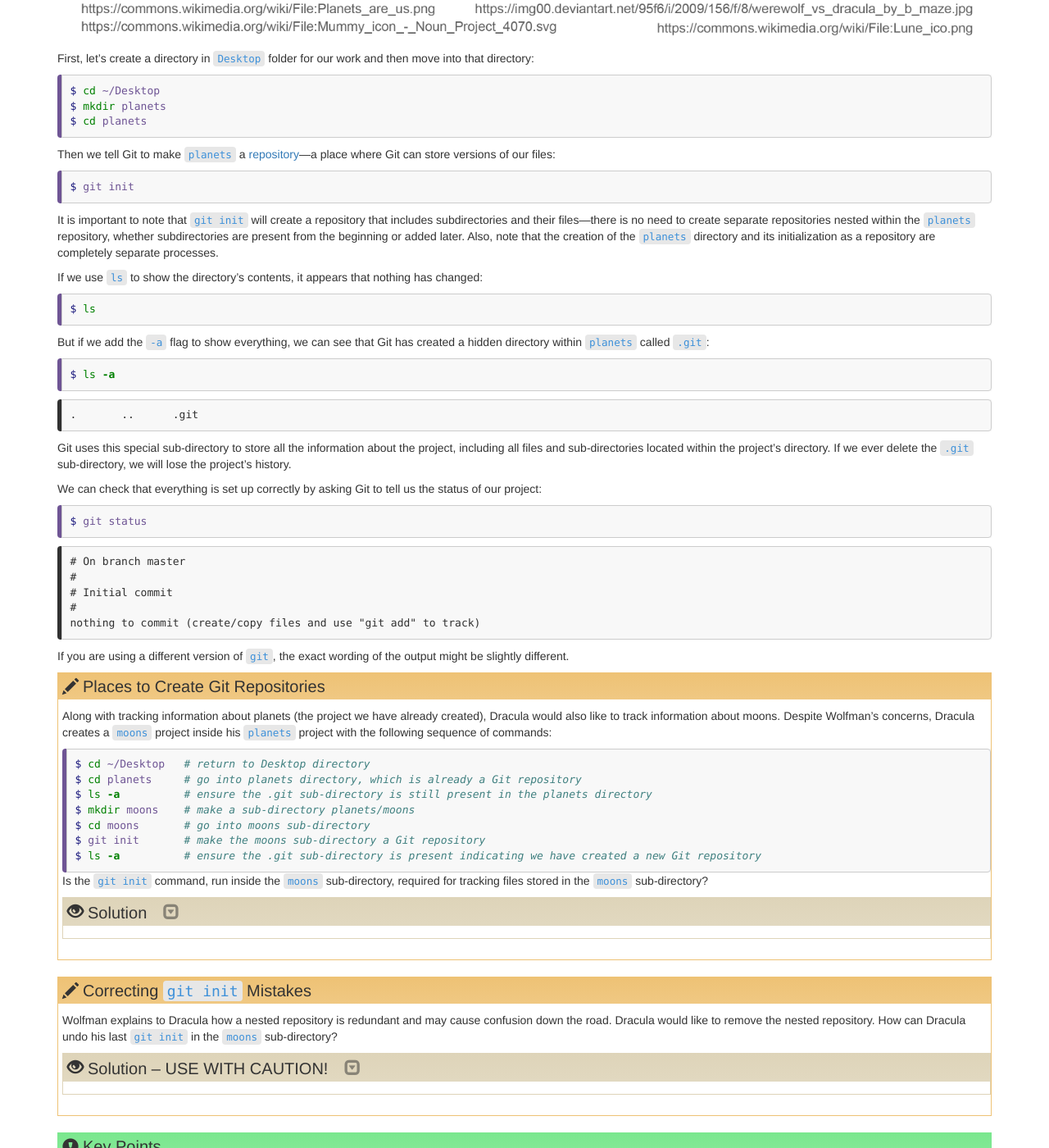
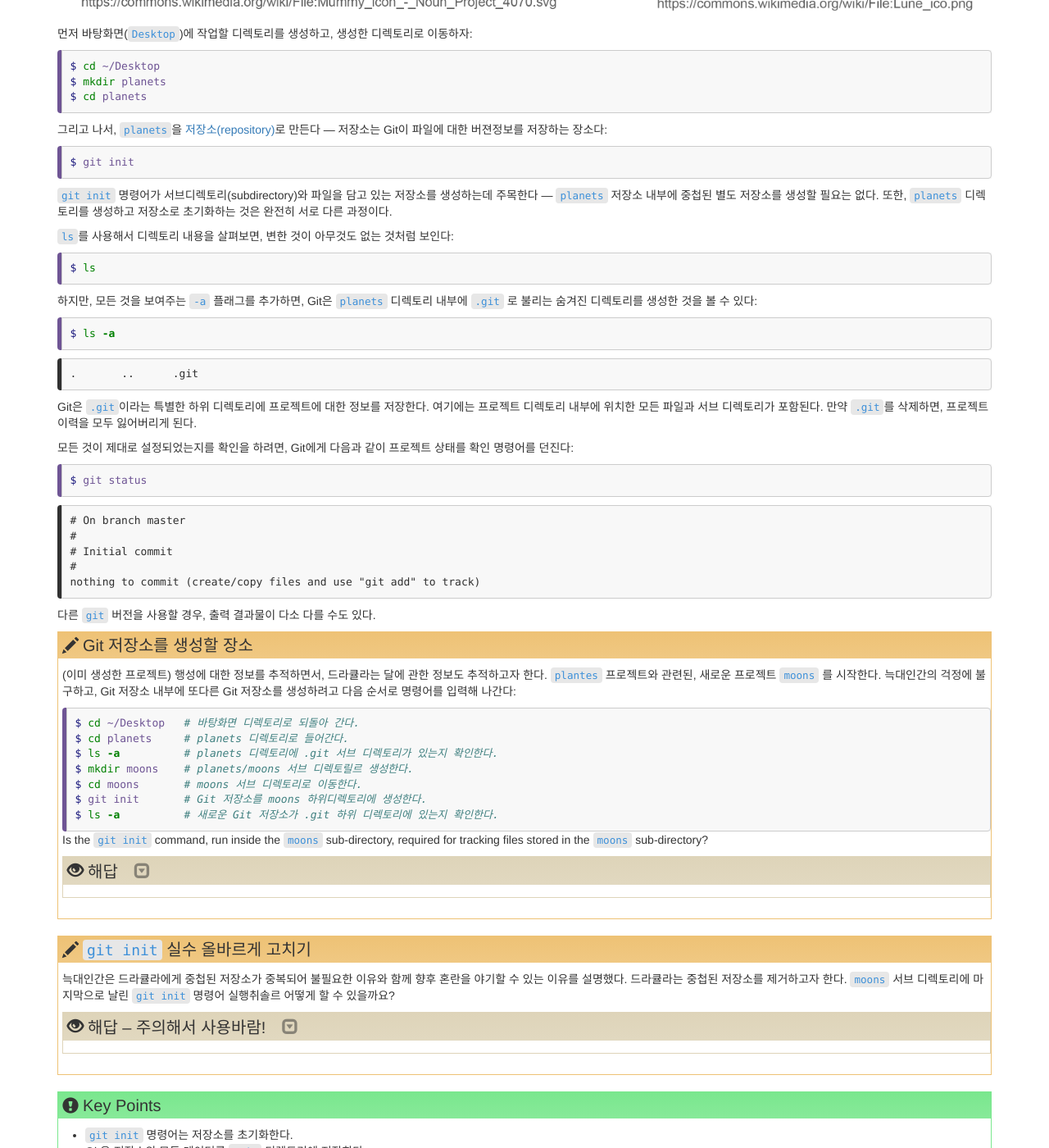
Before and after one commit to statkclee/git-novice-kr, a Jekyll site: the page built from _episodes/03-create.md, in a window 1280 px wide and 1400 px high, scrolled down 939 px. Shown: the whole window at 82% size. Built offline with Jekyll 4.4.1, drawn with Linux system fonts in a browser that asks for light colours; some of the changed text lies outside the part shown.

Commit message:
translated 03 create

```diff
--- a/_episodes/03-create.md
+++ b/_episodes/03-create.md
@@ -1,26 +1,24 @@
 ---
-title: Creating a Repository
+title: 저장소 생성
 teaching: 10
 exercises: 0
 questions:
-- "Where does Git store information?"
+- "Git은 정보를 어디에 저장할까?"
 objectives:
-- "Create a local Git repository."
+- "로컬 컴퓨터에 Git 저장소를 생성한다."
 keypoints:
-- "`git init` initializes a repository."
-- "Git stores all of its repository data in the `.git` directory."
+- "`git init` 명령어는 저장소를 초기화한다."
+- "Git은 저장소의 모든 데이터를 `.git` 디렉토리에 저장한다."
 ---
 
-Once Git is configured,
-we can start using it.
 
-We will continue with the story of Wolfman and Dracula who are investigating if it
-is possible to send a planetary lander to Mars.
+
+Git 환경설정이 완료되면, Git를 사용할 수 있다.
+행성 착륙선을 화성에 보낼 수 있는지 조사를 하고 있는 늑대인간과 드라큘라 이야기를 계속해서 진행해 보자.
 
 ![motivatingexample](../fig/motivatingexample.png)
 
-
-First, let's create a directory in `Desktop` folder for our work and then move into that directory:
+먼저 바탕화면(`Desktop`)에 작업할 디렉토리를 생성하고, 생성한 디렉토리로 이동하자:
 
 ~~~
 $ cd ~/Desktop
@@ -29,31 +27,28 @@ $ cd planets
 ~~~
 {: .language-bash}
 
-Then we tell Git to make `planets` a [repository]({{ page.root }}/reference#repository)—a place where
-Git can store versions of our files:
+그리고 나서, `planets`을 [저장소(repository)]({{ page.root }}/reference#repository)로 만든다 &mdash;
+저장소는 Git이 파일에 대한 버젼정보를 저장하는 장소다:
 
 ~~~
 $ git init
 ~~~
 {: .language-bash}
 
-It is important to note that `git init` will create a repository that
-includes subdirectories and their files---there is no need to create
-separate repositories nested within the `planets` repository, whether
-subdirectories are present from the beginning or added later. Also, note
-that the creation of the `planets` directory and its initialization as a
-repository are completely separate processes.
+`git init` 명령어가 서브디렉토리(subdirectory)와 파일을 담고 있는 저장소를 생성하는데 주목한다 ---
+`planets` 저장소 내부에 중첩된 별도 저장소를 생성할 필요는 없다.
+또한, `planets` 디렉토리를 생성하고 저장소로 초기화하는 것은 완전히 서로 다른 과정이다.
 
-If we use `ls` to show the directory's contents,
-it appears that nothing has changed:
+`ls`를 사용해서 디렉토리 내용을 살펴보면, 변한 것이 아무것도 없는 것처럼 보인다:
 
 ~~~
 $ ls
 ~~~
 {: .language-bash}
 
-But if we add the `-a` flag to show everything,
-we can see that Git has created a hidden directory within `planets` called `.git`:
+하지만, 모든 것을 보여주는 `-a` 플래그를 추가하면,
+Git은 `planets` 디렉토리 내부에 `.git` 로 불리는 숨겨진 디렉토리를 생성한 것을 볼 수 있다:
+
 
 ~~~
 $ ls -a
@@ -65,13 +60,13 @@ $ ls -a
 ~~~
 {: .output}
 
-Git uses this special sub-directory to store all the information about the project,
-including all files and sub-directories located within the project's directory.
-If we ever delete the `.git` sub-directory,
-we will lose the project's history.
+Git은 `.git`이라는 특별한 하위 디렉토리에 프로젝트에 대한 정보를 저장한다.
+여기에는 프로젝트 디렉토리 내부에 위치한 모든 파일과 서브 디렉토리가 포함된다.
+만약 `.git`를 삭제하면, 프로젝트 이력을 모두 잃어버리게 된다.
 
-We can check that everything is set up correctly
-by asking Git to tell us the status of our project:
+모든 것이 제대로 설정되었는지를 확인을 하려면,
+Git에게 다음과 같이 프로젝트 상태를 확인 명령어를 던진다:
+
 
 ~~~
 $ git status
@@ -86,45 +81,44 @@ nothing to commit (create/copy files and use "git add" to track)
 ~~~
 {: .output}
 
-If you are using a different version of `git`, the exact
-wording of the output might be slightly different.
+다른 `git` 버전을 사용할 경우, 출력 결과물이 다소 다를 수도 있다.
 
-> ## Places to Create Git Repositories
+> ## Git 저장소를 생성할 장소
 >
-> Along with tracking information about planets (the project we have already created),
-> Dracula would also like to track information about moons.
-> Despite Wolfman's concerns, Dracula creates a `moons` project inside his `planets`
-> project with the following sequence of commands:
+> (이미 생성한 프로젝트) 행성에 대한 정보를 추적하면서,
+> 드라큘라는 달에 관한 정보도 추적하고자 한다.
+> `plantes` 프로젝트와 관련된, 새로운 프로젝트 `moons` 를 시작한다.
+> 늑대인간의 걱정에 불구하고, Git 저장소 내부에 또다른 Git 저장소를 생성하려고
+> 다음 순서로 명령어를 입력해 나간다:
 >
 > ~~~
-> $ cd ~/Desktop   # return to Desktop directory
-> $ cd planets     # go into planets directory, which is already a Git repository
-> $ ls -a          # ensure the .git sub-directory is still present in the planets directory
-> $ mkdir moons    # make a sub-directory planets/moons
-> $ cd moons       # go into moons sub-directory
-> $ git init       # make the moons sub-directory a Git repository
-> $ ls -a          # ensure the .git sub-directory is present indicating we have created a new Git repository
+> $ cd ~/Desktop   # 바탕화면 디렉토리로 되돌아 간다.
+> $ cd planets     # planets 디렉토리로 들어간다.
+> $ ls -a          # planets 디렉토리에 .git 서브 디렉토리가 있는지 확인한다.
+> $ mkdir moons    # planets/moons 서브 디렉토릴르 생성한다.
+> $ cd moons       # moons 서브 디렉토리로 이동한다.
+> $ git init       # Git 저장소를 moons 하위디렉토리에 생성한다.
+> $ ls -a          # 새로운 Git 저장소가 .git 하위 디렉토리에 있는지 확인한다.
 > ~~~
 > {: .language-bash}
 >
 > Is the `git init` command, run inside the `moons` sub-directory, required for
 > tracking files stored in the `moons` sub-directory?
 >
-> > ## Solution
+> > ## 해답
 > >
-> > No. Dracula does not need to make the `moons` sub-directory a Git repository
-> > because the `planets` repository will track all files, sub-directories, and
-> > sub-directory files under the `planets` directory.  Thus, in order to track
-> > all information about moons, Dracula only needed to add the `moons` sub-directory
-> > to the `planets` directory.
+> > 아닙니다. `moons` 서브 디렉토리에 Git 저장소를 만들 필요는 없어요.
+> > 왜냐하면, `planets` 저장소가 이미 모든 파일, 서브 디렉토리, `planets` 디렉토리
+> > 아래 서브 디렉토리 파일 모두를 추적하기 때문입니다.
+> > 따라서, 달에 관한 모든 정보를 추정하는데, 드랴큘라는 `planets` 디렉토리 아래
+> > `moons` 서브 디렉토리를 추가하는 것으로 충분하다.
 > >
-> > Additionally, Git repositories can interfere with each other if they are "nested":
-> > the outer repository will try to version-control
-> > the inner repository. Therefore, it's best to create each new Git
-> > repository in a separate directory. To be sure that there is no conflicting
-> > repository in the directory, check the output of `git status`. If it looks
-> > like the following, you are good to go to create a new repository as shown
-> > above:
+> > 추가적으로, 만약 Git 저장소가 중첩(nested)되면, Git 저장소는 서로 방해할 수 있다:
+> > 바깥 저장소가 내부 저장소 버전관리를 하게 된다.
+> > 따라서, 별도 디렉토리에 서로 다른 신규 Git 저장소를 생성하는게 최선이다.
+> >
+> > 디렉토리에 저장소가 서로 충돌하지 않도록 하려면, `git status` 출력물을 점검하면 된다.
+> > 만약, 다음과 같은 출력물이 생성되게 되면 신규 저장소를 생성하는 것이 권장된다:
 > >
 > > ~~~
 > > $ git status
@@ -136,23 +130,23 @@ wording of the output might be slightly different.
 > > {: .output}
 > {: .solution}
 {: .challenge}
-> ## Correcting `git init` Mistakes
-> Wolfman explains to Dracula how a nested repository is redundant and may cause confusion
-> down the road. Dracula would like to remove the nested repository. How can Dracula undo
-> his last `git init` in the `moons` sub-directory?
+
+> ## `git init` 실수 올바르게 고치기
+> 늑대인간은 드라큘라에게 중첩된 저장소가 중복되어 불필요한 이유와 함께 향후 혼란을 야기할 수 있는
+> 이유를 설명했다. 드라큘라는 중첩된 저장소를 제거하고자 한다.
+> `moons` 서브 디렉토리에 마지막으로 날린 `git init` 명령어 실행취솔르 어떻게 할 수 있을까요?
 >
-> > ## Solution -- USE WITH CAUTION!
+> > ## 해답 -- 주의해서 사용바람!
 > >
-> > To recover from this little mistake, Dracula can just remove the `.git`
-> > folder in the moons subdirectory by running the following command from inside the `planets` directory:
+> > 이러한 사소한 실수를 원복하고자, 드라큘라는 `planets` 디렉토리에서 다음 명령어를 실행하여
+> > `.git` 디렉토리를 제거하기만 하면 된다:
 > >
 > > ~~~
 > > $ rm -rf moons/.git
 > > ~~~
 > > {: .language-bash}
 > >
-> > But be careful! Running this command in the wrong directory, will remove
-> > the entire Git history of a project you might want to keep. Therefore, always check your current directory using the
-> > command `pwd`.
+> > 하지만, 주의한다! 디렉토리를 잘못 타이핑하게 되면, 보관해야하는 프로젝트 정보를 담고 있는
+> > Git 이력 전체가 날아가게 된다. 따라서,  `pwd` 명령어를 사용해서 현재 작업 디렉토리를 항상 확인한다.
 > {: .solution}
 {: .challenge}
```
